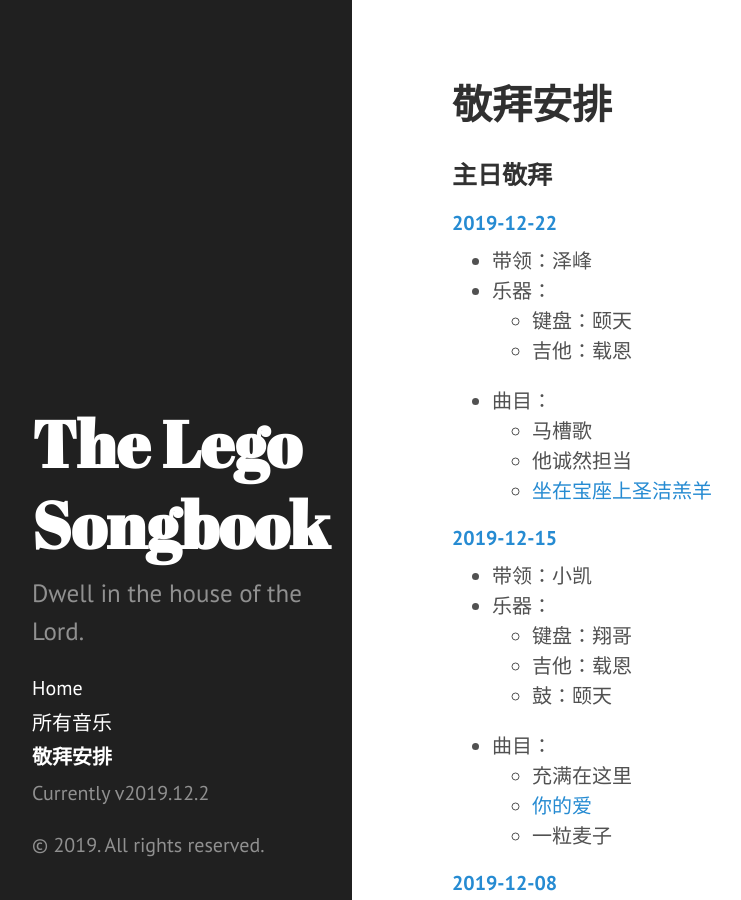
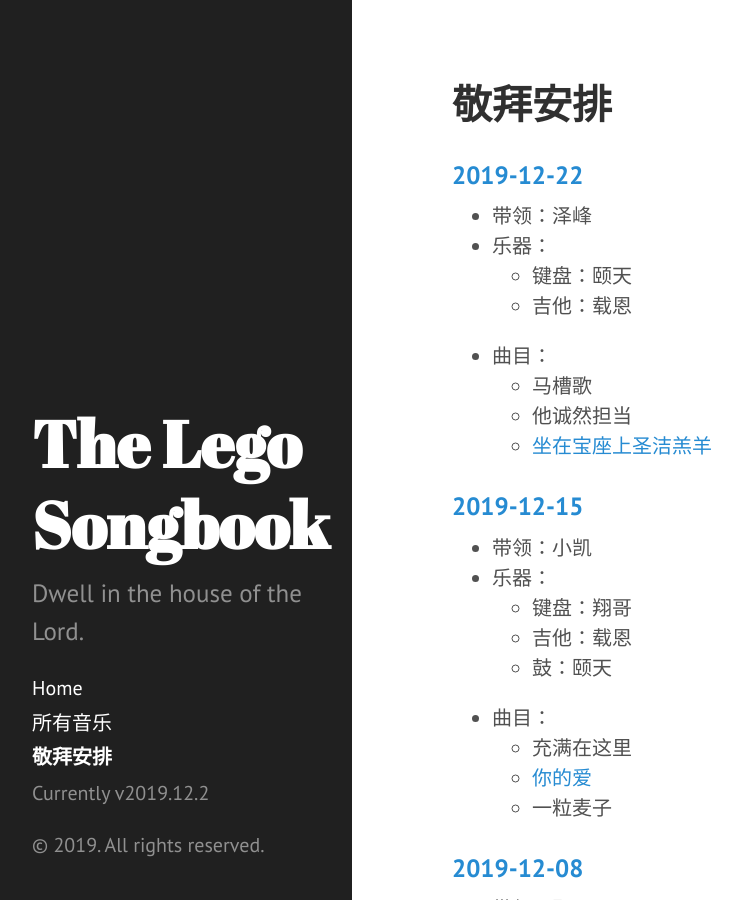
Before and after one commit to kipyin/lego-songbook, a Jekyll site: the page built from services.md, in a window 1280 px wide and 900 px high. Shown: the whole window, without its empty margins (8-749 px from the left). Built offline with Jekyll 4.4.1, drawn with Linux system fonts in a browser that asks for light colours; some web fonts are replaced; some of the changed text lies outside the part shown.

Commit message:
Remove special events

```diff
--- a/services.md
+++ b/services.md
@@ -5,13 +5,11 @@
 ---
 
 
-### 主日敬拜
-
 {%- assign services = site.data.services | sort: "date" | reverse -%}
 
 {% for service in services %}
 
-#### [{{ service.date }}]({{ site.baseurl }}/services/{{ service.date }}.html)
+### [{{ service.date }}]({{ site.baseurl }}/services/{{ service.date }}.html)
 
 + 带领：{{ service.lead_singer }}
 {%- if service.vocals %}
@@ -36,7 +34,3 @@
 {%- endif -%}
 {%- endfor -%}
 {%- endfor %}
-
-### 特别活动
-
-#### 十一营会（2019年10月2日～2019年10月4日）
```
